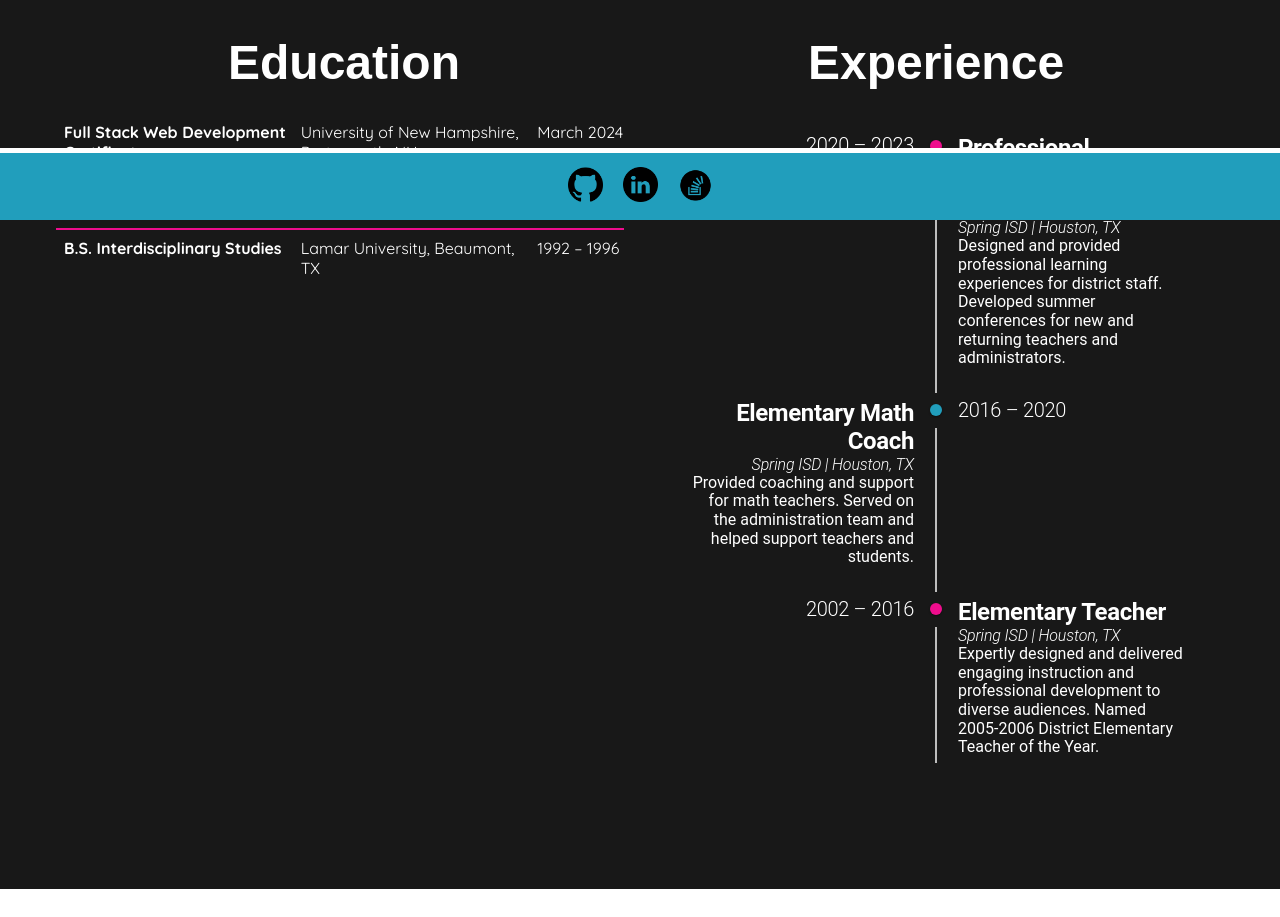
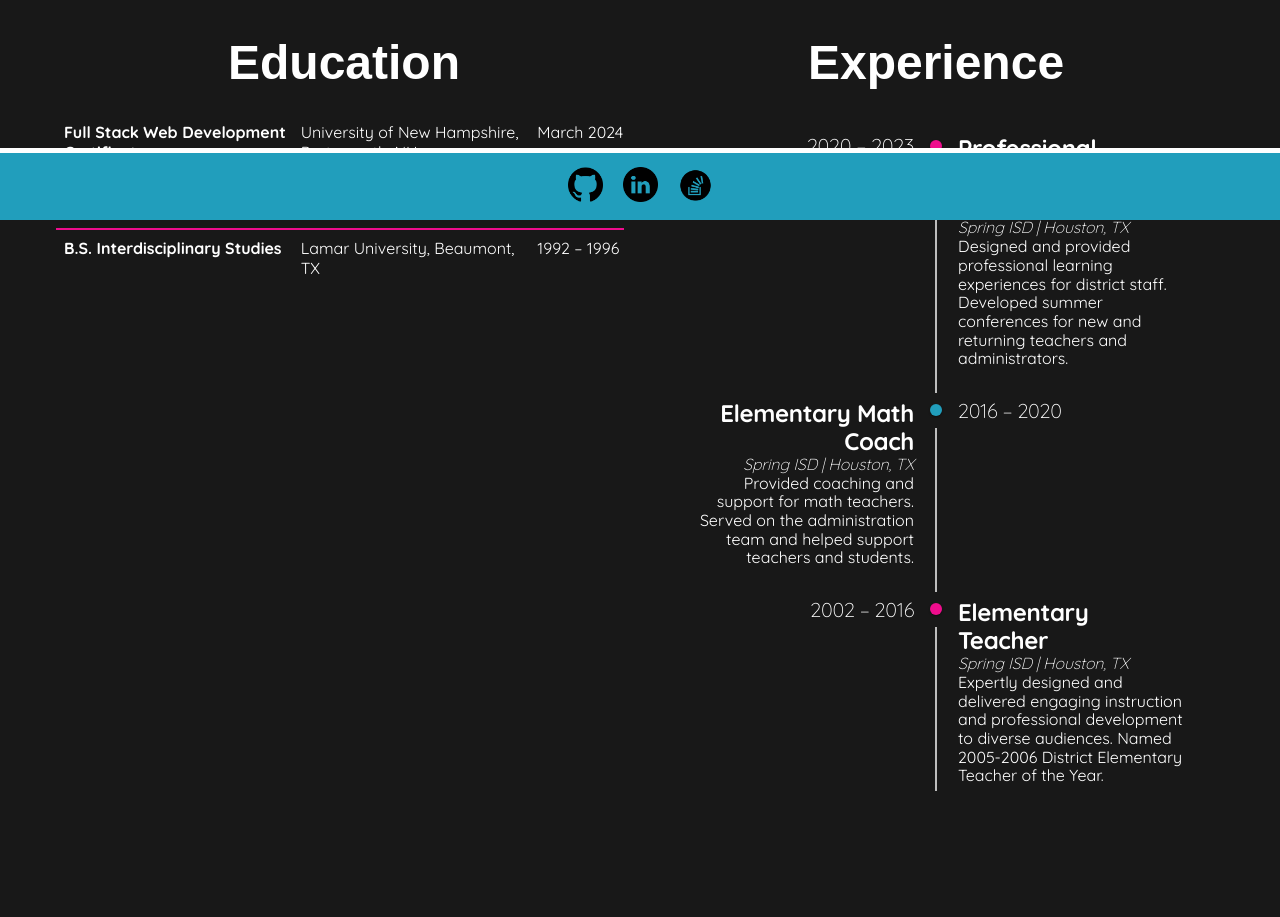
Before and after one commit to hwoolford/Portfolio, a React (Vite) app: page /about in a window 1280 px wide. Shown: the part 580-1497 px from the top of the page. Before the commit the page ends 1469 px from the top, so only its background shows below. Built offline with nearby package versions, Linux system fonts and the light colour scheme; a web font is replaced by a local one.

Commit message:
changed the font in experience

```diff
--- a/src/components/AboutMe/Experience.jsx
+++ b/src/components/AboutMe/Experience.jsx
@@ -32,6 +32,7 @@ export default function Experience() {
               className="experience-date"
               variant="h1"
               fontSize="1.25rem"
+              fontFamily="Quicksand"
               >
               2020 – 2023
             </Typography>
@@ -46,6 +47,7 @@ export default function Experience() {
               variant="h1"
               fontSize="1.5rem"
               fontWeight="bold"
+              fontFamily="Quicksand"
               >
               Professional Development Facilitator
             </Typography>
@@ -54,6 +56,7 @@ export default function Experience() {
               variant="h2"
               fontSize="1rem"
               fontStyle="italic"
+              fontFamily="Quicksand"
             >
               Spring ISD | Houston, TX
             </Typography>
@@ -61,7 +64,8 @@ export default function Experience() {
               className="experience-details"
               variant="h3"
               fontSize="1rem"
-            >
+              fontFamily="Quicksand"
+              >
               Designed and provided professional learning experiences for
               district staff. Developed summer conferences for new and returning
               teachers and administrators. <br /> <br />
@@ -74,6 +78,7 @@ export default function Experience() {
               className="experience-date"
               variant="h1"
               fontSize="1.25rem"
+              fontFamily="Quicksand"
             >
               2016 – 2020 <br /> <br />
             </Typography>
@@ -88,6 +93,7 @@ export default function Experience() {
               variant="h1"
               fontSize="1.5rem"
               fontWeight="bold"
+              fontFamily="Quicksand"
             >
               Elementary Math Coach
             </Typography>
@@ -96,6 +102,7 @@ export default function Experience() {
               variant="h2"
               fontSize="1rem"
               fontStyle="italic"
+              fontFamily="Quicksand"
             >
               Spring ISD | Houston, TX
             </Typography>
@@ -103,6 +110,7 @@ export default function Experience() {
               className="experience-details"
               variant="h3"
               fontSize="1rem"
+              fontFamily="Quicksand"
             >
               Provided coaching and support for math teachers. Served on the
               administration team and helped support teachers and students.
@@ -117,6 +125,7 @@ export default function Experience() {
               className="experience-date"
               variant="h1"
               fontSize="1.25rem"
+              fontFamily="Quicksand"
             >
               2002 – 2016
             </Typography>
@@ -131,6 +140,7 @@ export default function Experience() {
               variant="h1"
               fontSize="1.5rem"
               fontWeight="bold"
+              fontFamily="Quicksand"
             >
               Elementary Teacher
             </Typography>
@@ -139,6 +149,7 @@ export default function Experience() {
               variant="h2"
               fontSize="1rem"
               fontStyle="italic"
+              fontFamily="Quicksand"
             >
               Spring ISD | Houston, TX
             </Typography>
@@ -146,6 +157,7 @@ export default function Experience() {
               className="experience-details"
               variant="h3"
               fontSize="1rem"
+              fontFamily="Quicksand"
             >
               Expertly designed and delivered engaging instruction and
               professional development to diverse audiences. Named 2005-2006
```
Also changed, not shown: src/components/AboutMe/AboutMe.css (line endings or trailing spaces).
